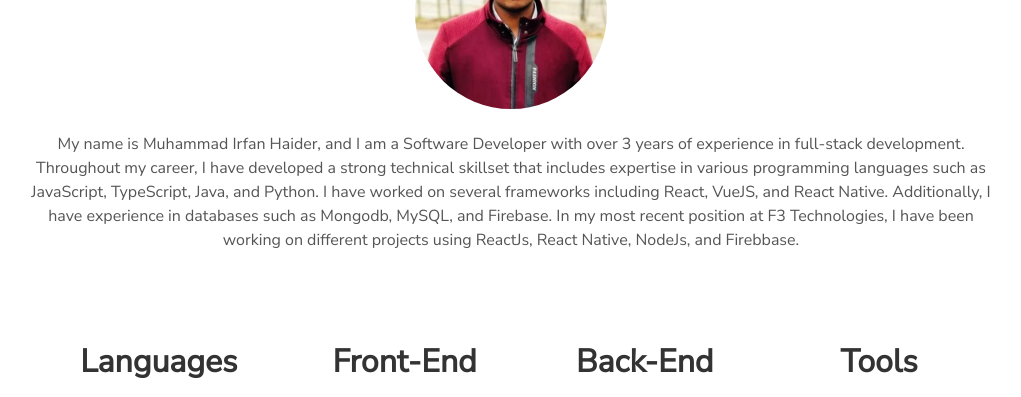
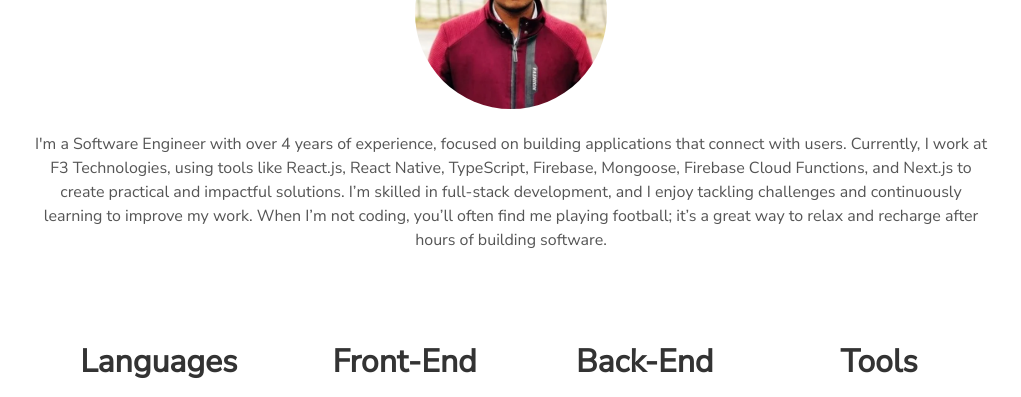
Before and after one commit to irfanhaider008/dev, a plain HTML site: page index.html in a window 1280 px wide. Shown: the part 1040-1437 px from the top of the page, without its empty margins (129-1150 px from the left). Drawn offline with nearby package versions, Linux system fonts and the light colour scheme.

Commit message:
Update personal introduction in index.html

```diff
--- a/index.html
+++ b/index.html
@@ -90,11 +90,7 @@
           />
         </picture>
         <p>
-          My name is Muhammad Irfan Haider, and I am a Software Developer with over 3 years of experience in full-stack development.
-
-          Throughout my career, I have developed a strong technical skillset that includes expertise in various programming languages such as JavaScript, TypeScript, Java, and Python. I have worked on several frameworks including React, VueJS, and React Native. Additionally, I have experience in databases such as Mongodb, MySQL, and Firebase.
-
-          In my most recent position at F3 Technologies, I have been working on different projects using ReactJs, React Native, NodeJs, and Firebbase.</p>
+         I'm a Software Engineer with over 4 years of experience, focused on building applications that connect with users. Currently, I work at F3 Technologies, using tools like React.js, React Native, TypeScript, Firebase, Mongoose, Firebase Cloud Functions, and Next.js to create practical and impactful solutions. I’m skilled in full-stack development, and I enjoy tackling challenges and continuously learning to improve my work. When I’m not coding, you’ll often find me playing football; it’s a great way to relax and recharge after hours of building software.</p>
       </div>
 
       <!-- User Specifics -->
```
